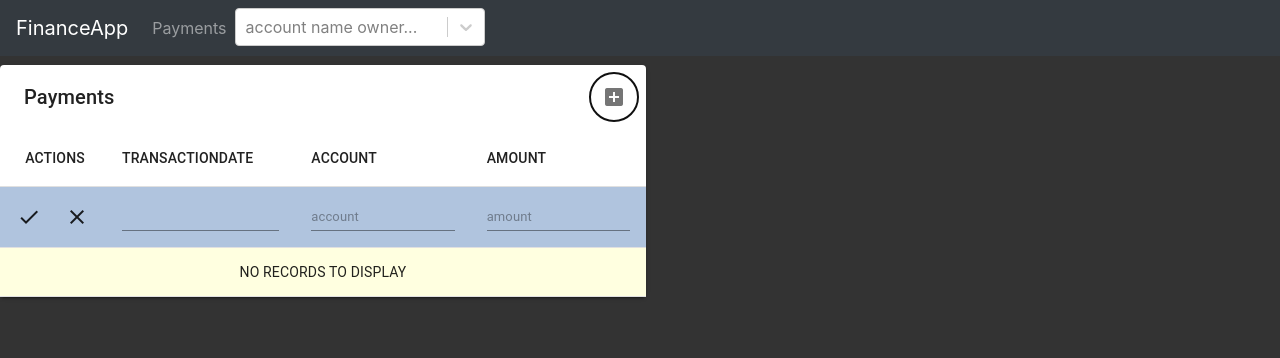
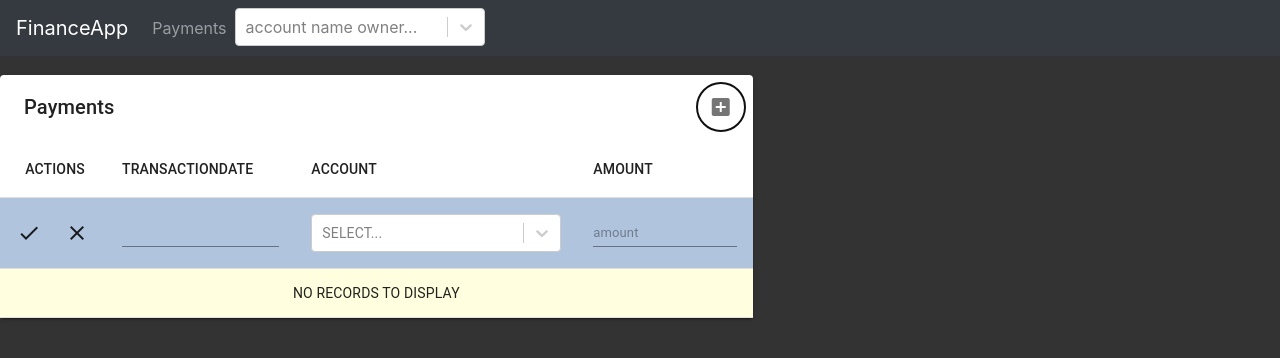
Before and after one commit to henninb/raspi-finance-react, a React (Create React App) app: page /payments in a window 1280 px wide. Both pictures are taken after a click on the button "Add". Shown: the top 358 px of the page. Built offline with nearby package versions, Linux system fonts and the light colour scheme; no server answers.

Commit message:
added account name owner dropdown

```diff
--- a/src/components/PaymentTable.jsx
+++ b/src/components/PaymentTable.jsx
@@ -4,6 +4,8 @@ import './master.scss';
 import axios from "axios";
 //import uuid from "react-uuid";
 import { v4 as uuidv4 } from 'uuid';
+import SelectAccountNameOwnerCredit from './SelectAccountNameOwnerCredit'
+
 
 export default function PaymentTable() {
 
@@ -45,10 +47,11 @@ export default function PaymentTable() {
         accountPayload['description'] = 'payment';
         accountPayload['category'] = 'bill_pay';
         accountPayload['notes'] = 'from bcu';
-        accountPayload['amount'] = payload.amount;
+        accountPayload['amount'] = payload.amount * (-1.0);
         accountPayload['cleared'] = 0;
         accountPayload['accountType'] = 'credit';
         accountPayload['reoccurring'] = false
+        accountPayload['sha256'] = '';
         accountPayload['accountNameOwner'] = payload.accountNameOwner;
         accountPayload['dateUpdated'] = toEpochDateAsMillis(new Date())
         accountPayload['dateAdded'] = toEpochDateAsMillis(new Date())
@@ -63,6 +66,7 @@ export default function PaymentTable() {
         bankPayload['cleared'] = 0;
         bankPayload['accountType'] = 'debit';
         bankPayload['reoccurring'] = false
+        bankPayload['sha256'] = '';
         bankPayload['accountNameOwner'] = 'bcu-checking_brian';
         bankPayload['dateUpdated'] = toEpochDateAsMillis(new Date())
         bankPayload['dateAdded'] = toEpochDateAsMillis(new Date())
@@ -90,31 +94,16 @@ export default function PaymentTable() {
         };
     }, []);
 
-    //data example
-    //{"transactionDate": "1/1/2021", "accountNameOwner":"test", "amount":0.00}
-    // useEffect(() => {
-    //     if ( 0 !== data.length ) {
-    //         setData([]);
-    //     }
-    //
-    // }, [data]);
-
     return (
         <div className="table-formatting">
             <MaterialTable
                 columns={[
                     {title: "transactionDate", field: "transactionDate", type: "date"},
                     {title: "account", field: "accountNameOwner",
-                      render: rowData => (
-            <>
-                <select>
-                  <option>Select a value 1</option>
-                  <option>Select a value 2</option>
-                </select>
-            </>
-          )
-
-
+                        editComponent: (props) => {
+                            return (
+                                <SelectAccountNameOwnerCredit onChangeFunction={props.onChange} currentValue={props.value} />
+                            )}
                     },
                     {title: "amount", field: "amount"},
                     //{title: "status", field: "status"},
--- /dev/null
+++ b/src/components/SelectAccountNameOwnerCredit.jsx
@@ -0,0 +1,49 @@
+import React, {useEffect, useState} from 'react'
+import Select from 'react-select'
+import axios from "axios";
+
+export default function SelectAccountNameOwnerCredit({onChangeFunction, currentValue}) {
+    const [selectedOption, setSelectedOption] = useState(currentValue);
+    const [accountTypeOptions, setaccountTypeOptions] = useState([]);
+
+    const fetchAccountTypeOptions = async () => {
+        try {
+            const response = await axios.get('http://localhost:8080/account/select/active');
+
+            let optionList = []
+            response.data.forEach(element => {
+                if( element.accountType === 'credit') {
+                    optionList = optionList.concat({value: element.accountNameOwner, label: element.accountNameOwner})
+                }
+            })
+            setaccountTypeOptions(optionList);
+        } catch (error) {
+            if (error.response) {
+                alert(JSON.stringify(error.response.data));
+            }
+        }
+    };
+
+    useEffect( () => {
+        if( accountTypeOptions.length === 0 ) {
+            fetchAccountTypeOptions();
+        }
+    }, [accountTypeOptions]);
+
+    const onSelectChange = ({value}) => {
+        setSelectedOption(value);
+        onChangeFunction(value);
+    }
+
+    return (
+        <div className="select-formatting">
+            <Select
+                value={selectedOption}
+                onChange={onSelectChange}
+                native={true}
+                options={accountTypeOptions}
+                placeholder={currentValue}
+            />
+        </div>
+    );
+}
```
